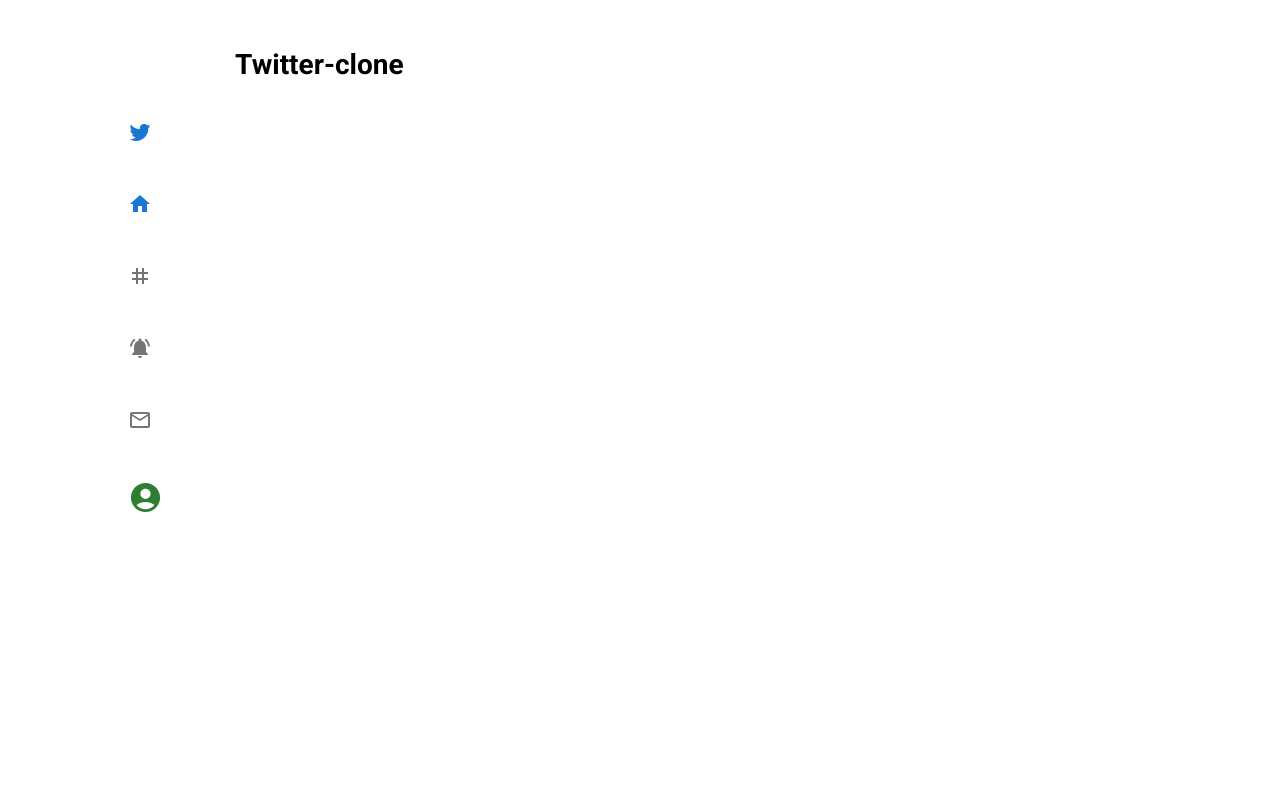
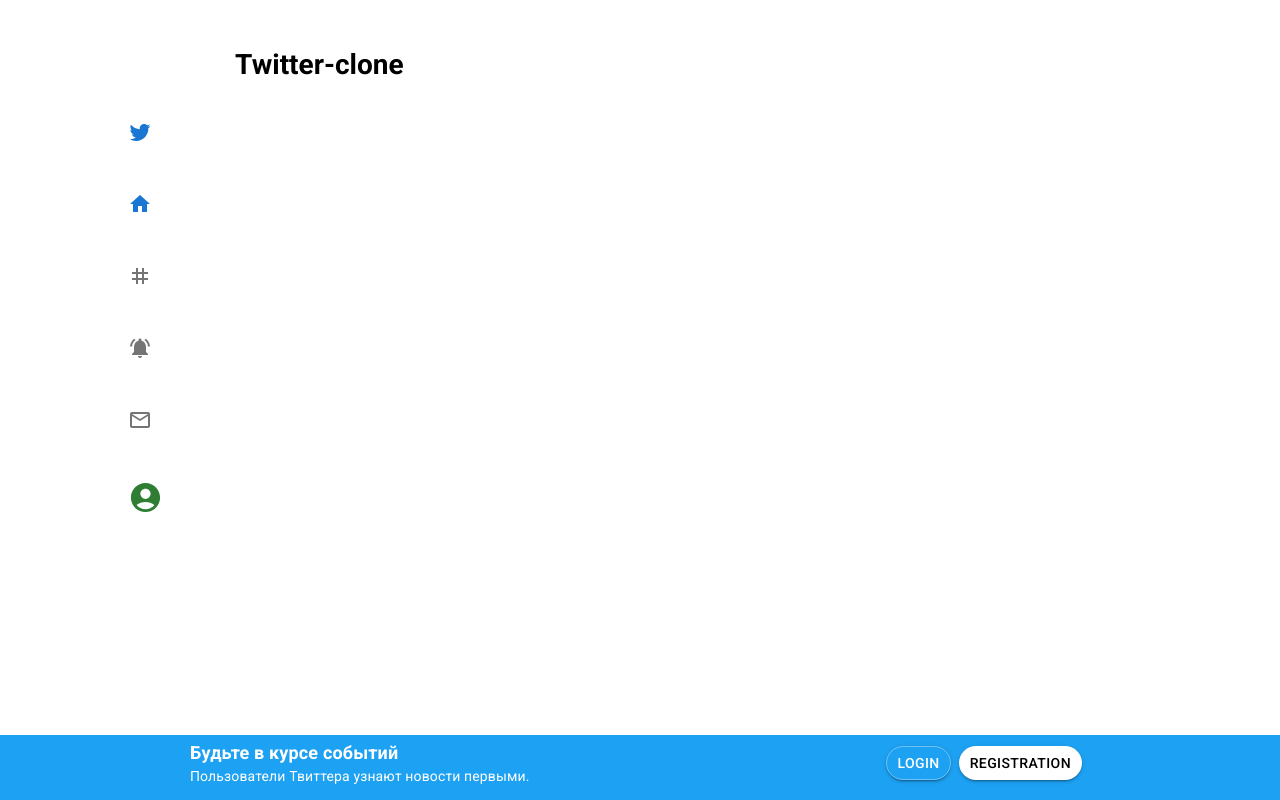
Before and after one commit to bondoleks/twitter-clone-application, a React (Vite) app in the folder client/: page / in a window 1280 px wide. Shown: the top 800 px of the page. Built offline with nearby package versions, Linux system fonts and the light colour scheme.

Commit message:
Added footer to main page w/o logic usage

```diff
--- a/client/src/App.jsx
+++ b/client/src/App.jsx
@@ -1,6 +1,7 @@
 import { Grid } from '@mui/material';
 import Box from '@mui/material/Box';
 import Sidebar from './components/Sidebar/Sidebar'
+import Footerlogin from "./components/Footerlogin/Footerlogin.jsx";
 
 function App() {
 
@@ -8,6 +9,7 @@
     <Grid container spacing={2} sx={{margin: "48px"}}>
       <Sidebar />
       <Box sx={{ fontSize: '28px', fontWeight: 600, fontFamily: 'Roboto' }}>Twitter-clone</Box>
+        <Footerlogin/>
     </Grid>
 
   )
--- /dev/null
+++ b/client/src/components/Footerlogin/Footerlogin.jsx
@@ -0,0 +1,50 @@
+
+import React from 'react';
+import { BottomNavigation, Box, Typography, Button } from '@mui/material';
+
+const Footerlogin = () => {
+    return (
+        <Box sx={{ position: 'fixed', bottom: 0, left: 0, right: 0, bgcolor: '#1DA1F2', height: "65px"}}>
+
+                <Box sx={{ maxWidth: "900px", margin: "0 auto", alignItems: 'center', display: "flex", justifyContent: "space-between" }}>
+                    <Box sx={{display: "flex", flexDirection: "column", alignItems: 'center'}}>
+                        <Typography sx={{ fontSize: '18px', fontWeight: 'bold', color: '#fff', mr: 'auto' }}>
+                            Будьте в курсе событий
+                        </Typography>
+                        <Typography sx={{ fontSize: '14px', color: '#fff', mr: 'auto' }}>
+                            Пользователи Твиттера узнают новости первыми.
+                        </Typography>
+                    </Box>
+                    <BottomNavigation sx={{ alignItems: 'center', bgcolor: '#1DA1F2' }}>
+                        <Button variant="contained" color="primary" size="small"
+                                sx={{
+                                    mr: 1,
+                                    fontSize: '14px',
+                                    borderRadius: '20px',
+                                    color: 'white',
+                                    backgroundColor: 'transparent',
+                                    border: '1px solid rgba(255, 255, 255, 0.35)',
+                                    '&:hover': {
+                                        backgroundColor: 'rgba(255, 255, 255, 0.1)',
+                                    }
+                                }}>
+                            Login
+                        </Button>
+                        <Button variant="contained" color="secondary" size="small" sx={{ mr: 1,
+                            borderRadius: '20px',
+                            fontSize: '14px',
+                            color: 'black',
+                            backgroundColor: '#FFFFFF',
+                            border: '1px solid rgba(255, 255, 255, 0.35)',
+                            '&:hover': {
+                                backgroundColor: 'rgba(255, 255, 255, 0.01)', } }}>
+                            Registration
+                        </Button>
+                    </BottomNavigation>
+                </Box>
+
+        </Box>
+    );
+};
+
+export default Footerlogin;
```
